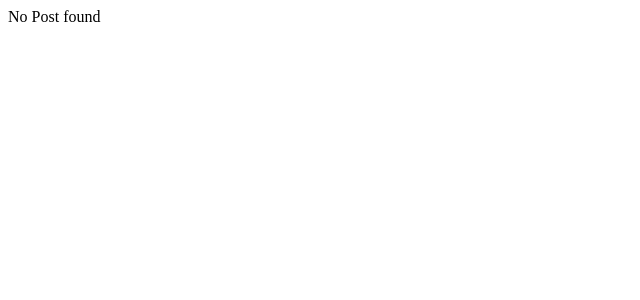
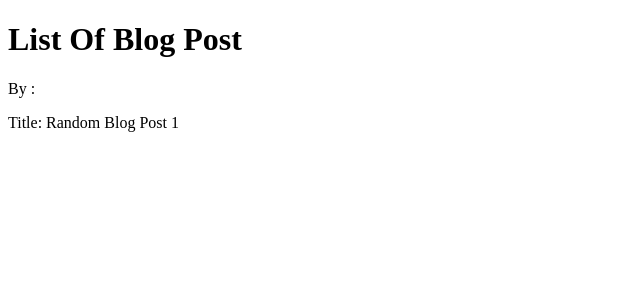
Before and after one commit to lina-22/angular-projet, an Angular app: page / in a window 1280 px wide. Shown: the top 300 px of the page, without its empty margins (0-640 px from the left). Built offline with nearby package versions, Linux system fonts and the light colour scheme.

Commit message:
Safe Traversal Operator | Angular

```diff
--- a/src/app/app.component.html
+++ b/src/app/app.component.html
@@ -8,6 +8,12 @@
   <div>No Post Found</div>
 </ng-template> -->
 
-<div [hidden]="!blogs.length">List of Blog Post</div>
+<!-- <div [hidden]="!blogs.length">List of Blog Post</div>
 
-<div [hidden]="blogs.length">No Post found</div>
+<div [hidden]="blogs.length">No Post found</div> -->
+
+<h1>List Of Blog Post</h1>
+<div>
+  <span>By : {{ blog?.Author?.Name }}</span>
+  <p>Title: {{ blog.Title }}</p>
+</div>
--- a/src/app/app.component.ts
+++ b/src/app/app.component.ts
@@ -6,5 +6,16 @@ import { Component } from '@angular/core';
   styleUrls: ['./app.component.css'],
 })
 export class AppComponent {
-  blogs = [];
+  // blogs = [];
+  blog: any;
+  constructor() {
+    this.blog = {
+      Id: 1,
+      Title: 'Random Blog Post 1',
+      // Author: {
+      //   Name: 'Jhon Doe',
+      // },
+      Author: null,
+    };
+  }
 }
```
Also changed, not shown: src/index.html (+4 -4 lines).
